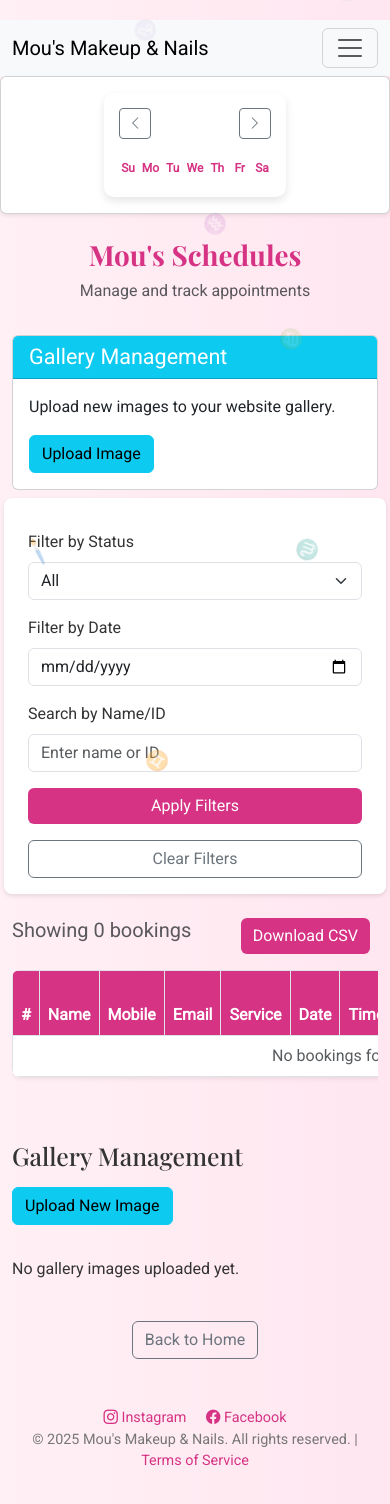
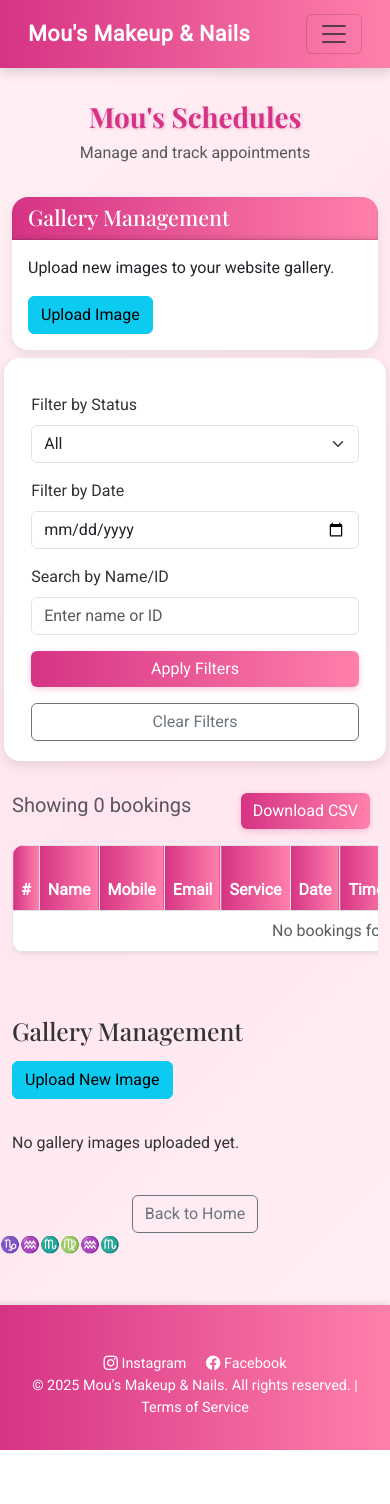
Before and after one commit to moupriyadey/makeup, a Flask app: page /admin/dashboard in a window 390 px wide. After the commit the page ends 1450 px from the top, so only its background shows below. Run offline with Flask 3, Linux system fonts and the light colour scheme; a user stored in the database is signed in; some libraries are stand-ins or nearby versions.

Commit message:
Admin Dashboard navbar

```diff
--- a/templates/admin_dashboard.html
+++ b/templates/admin_dashboard.html
@@ -11,265 +11,236 @@
   <style>
     body {
       margin: 0;
-        padding-top: 20px;
       font-family: 'Roboto', sans-serif;
-        background: linear-gradient(to right, #fff0f5, #ffe6f0);
+      background: linear-gradient(135deg, #fff0f5, #ffe6f0, #fff0f5);
       color: #333;
       position: relative;
     }
-    h1, h2, h3 {
+    h1, h2, h3, h4 {
       font-family: 'Playfair Display', serif;
     }
+
+    /* Navbar */
+    .navbar {
+      background: linear-gradient(90deg, #d63384, #ff80ab);
+      box-shadow: 0 4px 10px rgba(0,0,0,0.15);
+    }
+    .navbar .nav-link, .navbar-brand {
+      color: #fff !important;
+      font-weight: 500;
+    }
+    .navbar .nav-link:hover {
+      color: #ffeef6 !important;
+    }
+
+    /* Dashboard header */
     .dashboard-header {
-        margin-bottom: 2rem;
+      margin: 2rem 0;
       text-align: center;
     }
     .dashboard-header h1 {
       color: #d63384;
+      text-shadow: 1px 1px 3px rgba(214,51,132,0.3);
     }
+
+    /* Card Enhancements */
+    .card {
+      border: none;
+      border-radius: 1rem;
+      box-shadow: 0 4px 12px rgba(0,0,0,0.08);
+    }
+    .card-header {
+      border-radius: 1rem 1rem 0 0 !important;
+      background: linear-gradient(90deg, #d63384, #ff80ab);
+      box-shadow: inset 0 -2px 4px rgba(0,0,0,0.1);
+    }
+
+    /* Filter Form */
     .filter-form {
       background: #fff;
-        padding: 1rem;
-        border-radius: .5rem;
-        box-shadow: 0 2px 4px rgba(0,0,0,0.1);
-        margin-bottom: 1.5rem;
+      padding: 1.2rem;
+      border-radius: 1rem;
+      box-shadow: 0 4px 12px rgba(0,0,0,0.1);
+      margin-bottom: 2rem;
     }
+
+    /* Table Styling */
     .table {
       background: #fff;
-        border-radius: .5rem;
+      border-radius: 0.8rem;
       overflow: hidden;
     }
     .table th {
-        background: #d63384;
+      background: linear-gradient(90deg, #d63384, #ff80ab);
       color: #fff;
       font-weight: 600;
     }
     .table tbody tr:nth-child(even) {
-        background: #fff0f5;
+      background: #fff8fb;
     }
     .table tbody tr:hover {
       background: #ffe6f0;
-    }
-    .table th.sortable {
-        cursor: pointer;
-        position: relative;
+      box-shadow: inset 0 0 8px rgba(214,51,132,0.15);
     }
     .table th.sortable::after {
-        content: '\2195';
-        position: absolute;
-        right: .5rem;
-        opacity: 0.5;
+      opacity: 0.6;
     }
-    .table th.sort-asc::after {
-        content: '\2191';
-        opacity: 1;
+
+    /* Buttons */
+    .btn-primary {
+      background: linear-gradient(90deg, #d63384, #ff80ab);
+      border: none;
+      font-weight: 500;
+      box-shadow: 0 2px 6px rgba(214,51,132,0.25);
     }
-    .table th.sort-desc::after {
-        content: '\2193';
-        opacity: 1;
+    .btn-primary:hover {
+      background: linear-gradient(90deg, #c2185b, #e75480);
     }
-    .btn-primary {
-        background: #d63384;
+    .btn-confirm {
+      background: linear-gradient(90deg, #28a745, #60d394);
       border: none;
     }
-    .btn-primary:hover {
-        background: #c2185b;
+    .btn-delete {
+      background: linear-gradient(90deg, #dc3545, #ff6f61);
+      border: none;
     }
-    .btn-confirm {
-        background: #28a745;
-        color: #fff;
-    }
-    .btn-confirm:hover {
-        background: #218838;
-    }
-    .btn-delete {
-        background: #dc3545;
-        color: #fff;
-    }
-    .btn-delete:hover {
-        background: #c82333;
-    }
-    .pagination {
-        justify-content: center;
-        margin-top: 1.5rem;
-    }
-    .floating-animation {
-        position: fixed;
-        top: 0;
-        left: 0;
-        width: 100%;
-        height: 100%;
-        pointer-events: none;
-        z-index: 1;
-        overflow: hidden;
-    }
-    .symbol {
-        position: absolute;
-        font-size: 1.2rem;
-        color: #d63384;
-        opacity: 0.4;
-        animation: float 8s linear forwards;
-        user-select: none;
-        transform: translateX(var(--offset-x, 0));
-    }
-    @keyframes float {
-        0% { transform: translateY(100vh) translateX(var(--offset-x, 0)) rotate(0deg); opacity: 0.4; }
-        100% { transform: translateY(-20vh) translateX(var(--offset-x, 0)) rotate(360deg); opacity: 0; }
-    }
-    @media (prefers-reduced-motion: reduce) {
-        .symbol { animation: none; display: none; }
-    }
+
+    /* Footer */
     .footer {
       text-align: center;
       padding: 2rem 0;
-        color: #777;
+      color: #fff;
       font-size: .9rem;
+      background: linear-gradient(90deg, #d63384, #ff80ab);
+      margin-top: 3rem;
+      box-shadow: 0 -2px 6px rgba(0,0,0,0.1);
     }
     .footer a {
-        color: #d63384;
+      color: #fff;
       text-decoration: none;
       margin: 0 .5rem;
+      font-weight: 500;
     }
     .footer a:hover {
-        color: #a02a64;
+      color: #ffeef6;
     }
-    /* Calendar Styling */
-    .calendar-container {
-        max-width: 100%;
-        margin: 0 auto;
+
+    .navbar-gradient {
+  background: linear-gradient(90deg, #d63384, #ff80ab);
+  box-shadow: 0 4px 12px rgba(0,0,0,0.15);
+  padding: 0.8rem 1rem;
+}
+
+.navbar-brand {
+  font-size: 1.35rem;
+  font-weight: 700;
+  letter-spacing: 0.5px;
+  color: #fff !important;
+}
+
+.navbar-nav .nav-link {
+  font-size: 1rem;
+  font-weight: 500;
+  color: #fff !important;
+  padding: 0.3rem 0;
+  position: relative;
+  transition: color 0.3s ease;
+}
+
+.navbar-nav .nav-link:hover {
+  color: #ffeef6 !important;
+}
+
+/* Slim underline animation */
+.navbar-nav .nav-link::after {
+  content: "";
+  position: absolute;
+  left: 0;
+  bottom: -2px;
+  width: 0%;
+  height: 2px;
+  background: #ffeef6;
+  transition: width 0.3s ease;
+}
+.navbar-nav .nav-link:hover::after,
+.navbar-nav .nav-link.active::after {
+  width: 100%;
+}
+
+/* Logout button distinct */
+.navbar-nav .btn {
+  font-size: 0.9rem;
   background: #fff;
-        border-radius: 10px;
-        padding: 15px;
-        box-shadow: 0 4px 8px rgba(0,0,0,0.1);
+  color: #d63384 !important;
+  border: none;
+  transition: all 0.3s ease;
 }
-    .calendar-header {
-        display: flex;
-        justify-content: space-between;
-        align-items: center;
-        margin-bottom: 15px;
+.navbar-nav .btn:hover {
+  background: #ffeef6;
+  color: #c2185b !important;
 }
-    .calendar-grid {
-        display: grid;
-        grid-template-columns: repeat(7, 1fr);
-        text-align: center;
-        gap: 5px;
-    }
-    .day-header {
-        font-weight: bold;
-        color: #d63384;
-        font-size: 14px;
-        padding: 5px 0;
-    }
-    .calendar-day {
-        position: relative;
-        padding: 10px 5px;
-        border-radius: 5px;
-        transition: background-color 0.3s;
-        cursor: pointer;
-        font-size: 14px;
-        background-color: #f8f9fa;
-        color: #333;
-        border: 1px solid #e9ecef;
-        min-height: 50px;
-    }
-    .calendar-day:hover {
-        background-color: #e9ecef;
-    }
-    .calendar-day.current-day {
-        background-color: #d63384;
-        color: #fff;
-        font-weight: bold;
-        box-shadow: 0 2px 4px rgba(0,0,0,0.2);
-    }
-    .calendar-day.has-event {
-        border-bottom: 3px solid #d63384;
-    }
-    .calendar-day span {
-        display: block;
-        font-size: 1.2em;
-        margin-bottom: 5px;
-    }
-    .event-dot {
-        height: 8px;
-        width: 8px;
-        background-color: #d63384;
-        border-radius: 50%;
-        position: absolute;
-        bottom: 5px;
-        left: 50%;
-        transform: translateX(-50%);
-    }
-    /* Mobile-specific styles */
-    @media (max-width: 576px) {
-        .day-header {
-            font-size: 12px;
-        }
-        .calendar-day {
-            font-size: 12px;
-            padding: 5px 2px;
-            min-height: 40px;
-        }
-    }
+
   </style>
 
 </head>
 <body>
-    <body>
-    <nav class="navbar navbar-expand-lg navbar-light bg-light">
-        <div class="container-fluid">
-            <a class="navbar-brand" href="{{ url_for('index') }}">Mou's Makeup & Nails</a>
-            <button class="navbar-toggler" type="button" data-bs-toggle="collapse" data-bs-target="#navbarNav" aria-controls="navbarNav" aria-expanded="false" aria-label="Toggle navigation">
+
+    <nav class="navbar navbar-expand-lg navbar-gradient">
+  <div class="container">
+    <!-- Brand -->
+    <a class="navbar-brand fw-bold text-white" href="{{ url_for('index') }}">Mou's Makeup & Nails</a>
+
+    <!-- Mobile toggle -->
+    <button class="navbar-toggler" type="button" data-bs-toggle="collapse" data-bs-target="#navbarNav"
+      aria-controls="navbarNav" aria-expanded="false" aria-label="Toggle navigation">
       <span class="navbar-toggler-icon"></span>
     </button>
-            <div class="collapse navbar-collapse" id="navbarNav">
-                <ul class="navbar-nav me-auto mb-2 mb-lg-0">
-                    <li class="nav-item"><a class="nav-link" href="{{ url_for('index') }}">Home</a></li>
-                    <li class="nav-item"><a class="nav-link" href="{{ url_for('book') }}">Book Appointment</a></li>
-                    <li class="nav-item"><a class="nav-link" href="{{ url_for('services') }}">Services</a></li>
-                    <li class="nav-item"><a class="nav-link" href="{{ url_for('gallery') }}">Gallery</a></li>
-                    <li class="nav-item"><a class="nav-link" href="{{ url_for('testimonials') }}">Testimonials</a></li>
-                    <li class="nav-item"><a class="nav-link" href="{{ url_for('terms_of_sale') }}">Terms of Sale</a></li>
+
+    <!-- Nav links -->
+    <div class="collapse navbar-collapse justify-content-end" id="navbarNav">
+      <ul class="navbar-nav align-items-center gap-3">
+        <li class="nav-item">
+          <a class="nav-link {% if request.endpoint == 'index' %}active{% endif %}" href="{{ url_for('index') }}">Home</a>
+        </li>
+        <li class="nav-item">
+          <a class="nav-link {% if request.endpoint == 'book' %}active{% endif %}" href="{{ url_for('book') }}">Book Appointment</a>
+        </li>
+        <li class="nav-item">
+          <a class="nav-link {% if request.endpoint == 'services' %}active{% endif %}" href="{{ url_for('services') }}">Services</a>
+        </li>
+        <li class="nav-item">
+          <a class="nav-link {% if request.endpoint == 'gallery' %}active{% endif %}" href="{{ url_for('gallery') }}">Gallery</a>
+        </li>
+        <li class="nav-item">
+          <a class="nav-link {% if request.endpoint == 'testimonials' %}active{% endif %}" href="{{ url_for('testimonials') }}">Testimonials</a>
+        </li>
+        <li class="nav-item">
+          <a class="nav-link {% if request.endpoint == 'terms_of_sale' %}active{% endif %}" href="{{ url_for('terms_of_sale') }}">Terms of Sale</a>
+        </li>
       </ul>
-                <ul class="navbar-nav ms-auto">
+
+      <ul class="navbar-nav align-items-center gap-2 ms-lg-3">
         {% if current_user.is_authenticated %}
-                        <li class="nav-item"><a class="nav-link" href="{{ url_for('admin_dashboard') }}">Admin Dashboard</a></li>
-                        <li class="nav-item"><a class="nav-link" href="{{ url_for('logout') }}">Logout</a></li>
+        <li class="nav-item">
+          <a class="nav-link {% if request.endpoint == 'admin_dashboard' %}active{% endif %}" href="{{ url_for('admin_dashboard') }}">Admin Dashboard</a>
+        </li>
+        <li class="nav-item">
+          <a class="nav-link {% if request.endpoint == 'manage_invoices' %}active{% endif %}" href="{{ url_for('manage_invoices') }}">Manage Invoices</a>
+        </li>
+        <li class="nav-item">
+          <a class="btn btn-light fw-semibold px-3 py-1 rounded-pill" href="{{ url_for('logout') }}">Logout</a>
+        </li>
         {% else %}
-                        <li class="nav-item"><a class="nav-link" href="{{ url_for('login') }}">Admin Login</a></li>
-                    {% endif %}
-                </ul>
-                <ul class="navbar-nav ms-auto">
-                    {% if current_user.is_authenticated %}
-                        <li class="nav-item"><a class="nav-link" href="{{ url_for('admin_dashboard') }}">Admin Dashboard</a></li>
-                         <li class="nav-item"><a class="nav-link" href="{{ url_for('manage_invoices') }}">Manage Invoices</a></li>
-                          <li class="nav-item"><a class="nav-link" href="{{ url_for('logout') }}">Logout</a></li>
-                    {% else %}
-                        <li class="nav-item"><a class="nav-link" href="{{ url_for('login') }}">Admin Login</a></li>
+        <li class="nav-item">
+          <a class="btn btn-light fw-semibold px-3 py-1 rounded-pill" href="{{ url_for('login') }}">Admin Login</a>
+        </li>
         {% endif %}
       </ul>
     </div>
   </div>
 </nav>
-    <div class="card p-3 shadow-sm mb-4">
-    <div class="calendar-container">
-        <div class="calendar-header">
-            <button class="btn btn-sm btn-outline-secondary" onclick="changeMonth(-1)"><i class="bi bi-chevron-left"></i></button>
-            <h4 id="monthYear" class="mb-0"></h4>
-            <button class="btn btn-sm btn-outline-secondary" onclick="changeMonth(1)"><i class="bi bi-chevron-right"></i></button>
-        </div>
-        <div class="calendar-grid">
-            <div class="day-header"><span class="d-none d-sm-inline">Sunday</span><span class="d-sm-none">Su</span></div>
-            <div class="day-header"><span class="d-none d-sm-inline">Monday</span><span class="d-sm-none">Mo</span></div>
-            <div class="day-header"><span class="d-none d-sm-inline">Tuesday</span><span class="d-sm-none">Tu</span></div>
-            <div class="day-header"><span class="d-none d-sm-inline">Wednesday</span><span class="d-sm-none">We</span></div>
-            <div class="day-header"><span class="d-none d-sm-inline">Thursday</span><span class="d-sm-none">Th</span></div>
-            <div class="day-header"><span class="d-none d-sm-inline">Friday</span><span class="d-sm-none">Fr</span></div>
-            <div class="day-header"><span class="d-none d-sm-inline">Saturday</span><span class="d-sm-none">Sa</span></div>
-        </div>
-        <div id="calendar-days" class="calendar-grid">
-            </div>
-    </div>
-</div>
+
+
     <div class="container">
     <!-- Removed marquee top-bar due to vertical text arrangement issue -->
     <div class="container">
```
Lines whose indentation alone changed are shown as unchanged.
